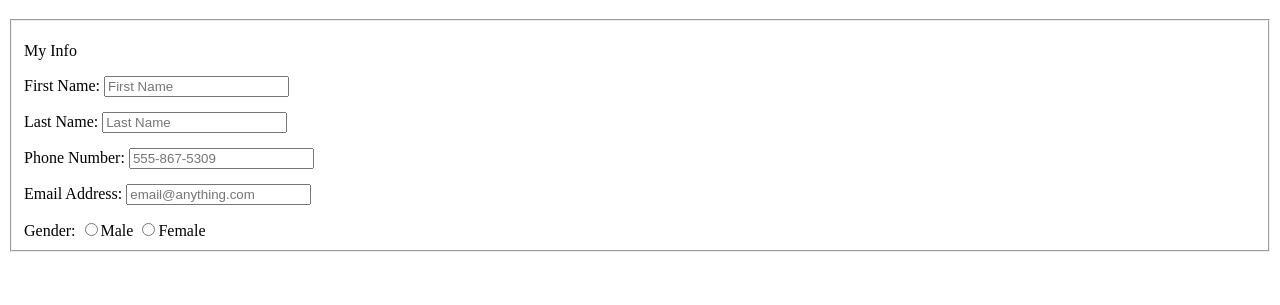
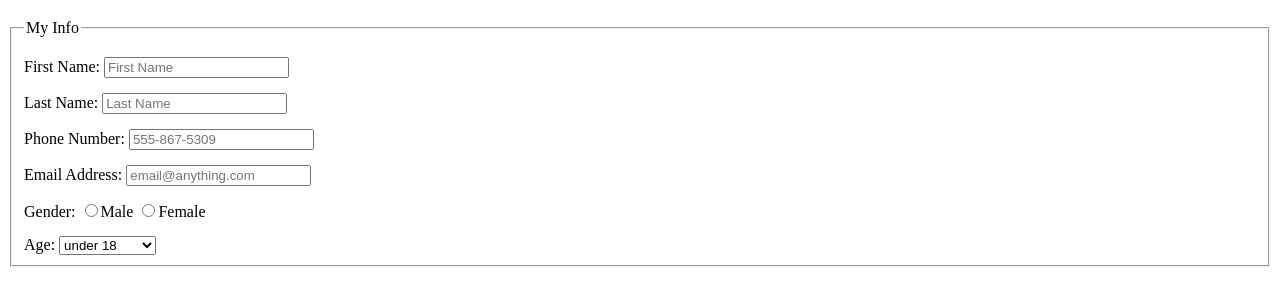
Before and after one commit to gprawd/ITMD-361-LAB4, a plain HTML site: page index.html in a window 1280 px wide. Shown: the part 61-366 px from the top of the page. Drawn offline with Linux system fonts and the light colour scheme.

Commit message:
added age option

```diff
--- a/index.html
+++ b/index.html
@@ -11,11 +11,11 @@
         <h1>Volunteer Form</h1>
         <form method="POST" autocomplete="on" action="http://bloomingdale.sat.iit.edu/kriedan/lab3formscript.php" >
            <fieldset>
-               <p>My Info</p>
+               <legend>My Info</legend>
                <div>
                     <label>First Name: <input type="text" name="first_name_field" placeholder="First Name"/></label>
-                </div>
-                <div>
+               </div>
+               <div>
                     <label>Last Name: <input type="text" name="last_name_field" placeholder="Last Name"/></label>
                </div>
                <div>
@@ -28,6 +28,19 @@
                     <label>Gender: <input type="radio" name="gender_field" value="male"/>Male <input type="radio" name="gender_field" value="female"/>Female</label>
                </div>
 
+               <div>
+                   <label>Age:</label>
+                   <select name="age_field">
+                       <option value="under 18">under 18</option>
+                       <option value="19-24">19-24</option>
+                       <option value="25-34">25-34</option>
+                       <option value="35-44">35-44</option>
+                       <option value="45-54">45-54</option>
+                       <option value="55-64">55-64</option>
+                       <option value="65 and older">65 and older</option>
+                   </select>
+                </div>
+
            </fieldset>
 
 
```
